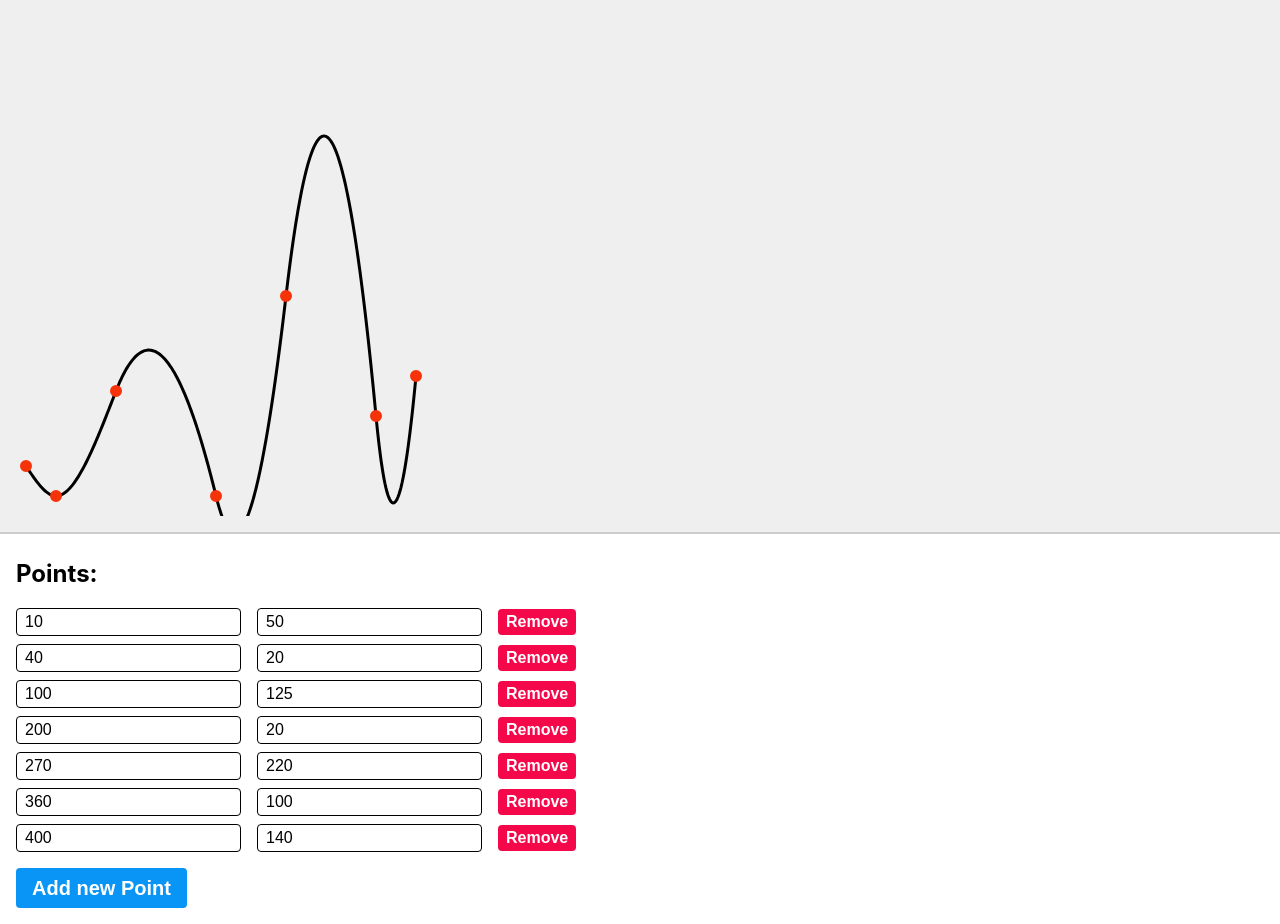
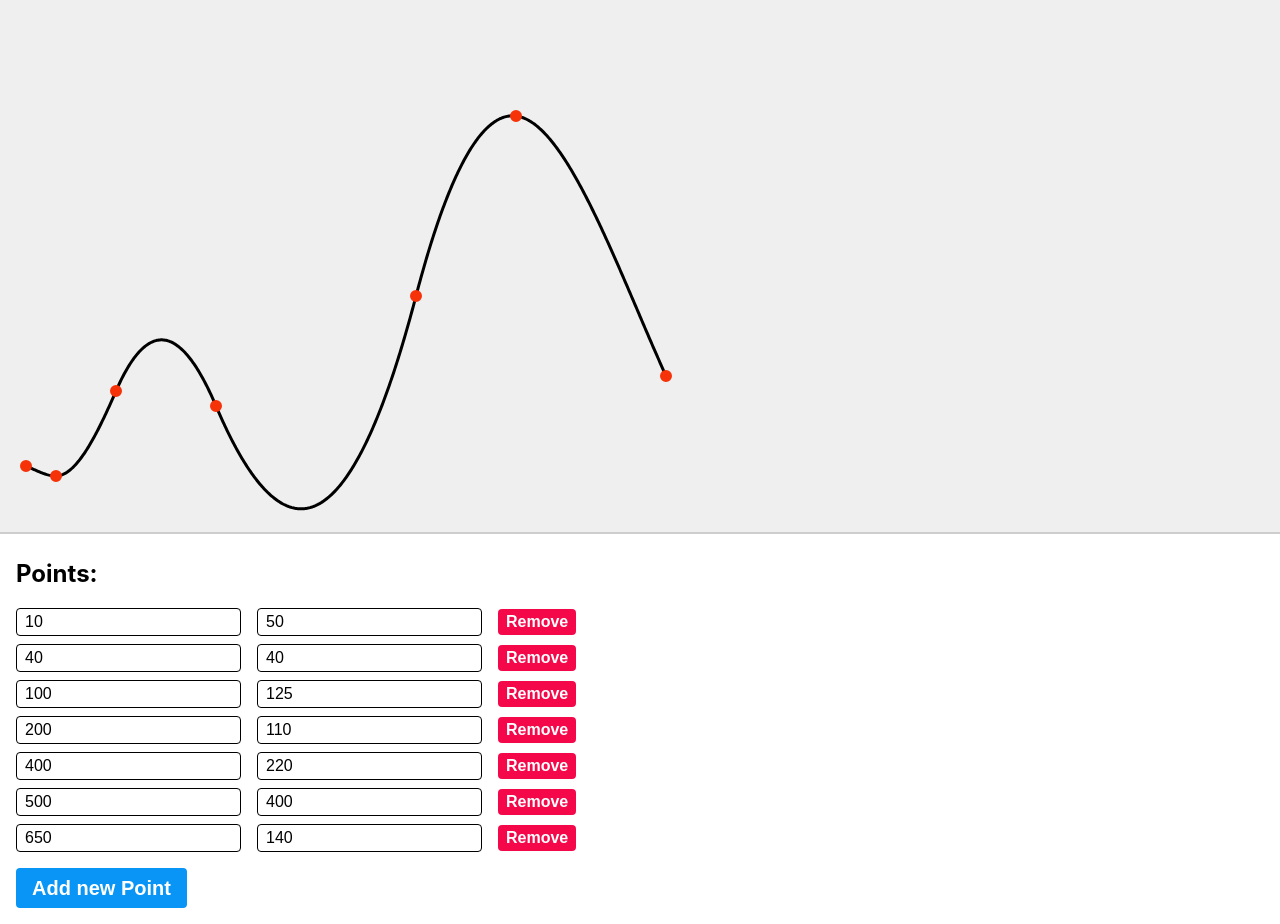
Before and after one commit to mateuszmanczak04/spline-creator, a React (Vite) app: page / in a window 1280 px wide. Built offline with nearby package versions, Linux system fonts and the light colour scheme.

Commit message:
change default points

```diff
--- a/src/App.tsx
+++ b/src/App.tsx
@@ -7,12 +7,12 @@ import { Point } from './types';
 function App() {
 	const [points, setPoints] = useState<Point[]>([
 		{ id: crypto.randomUUID(), x: 10, y: 50 },
-		{ id: crypto.randomUUID(), x: 40, y: 20 },
+		{ id: crypto.randomUUID(), x: 40, y: 40 },
 		{ id: crypto.randomUUID(), x: 100, y: 125 },
-		{ id: crypto.randomUUID(), x: 200, y: 20 },
-		{ id: crypto.randomUUID(), x: 270, y: 220 },
-		{ id: crypto.randomUUID(), x: 360, y: 100 },
-		{ id: crypto.randomUUID(), x: 400, y: 140 },
+		{ id: crypto.randomUUID(), x: 200, y: 110 },
+		{ id: crypto.randomUUID(), x: 400, y: 220 },
+		{ id: crypto.randomUUID(), x: 500, y: 400 },
+		{ id: crypto.randomUUID(), x: 650, y: 140 },
 	]);
 
 	// creates a new point with same coordinates as previous latest
```
